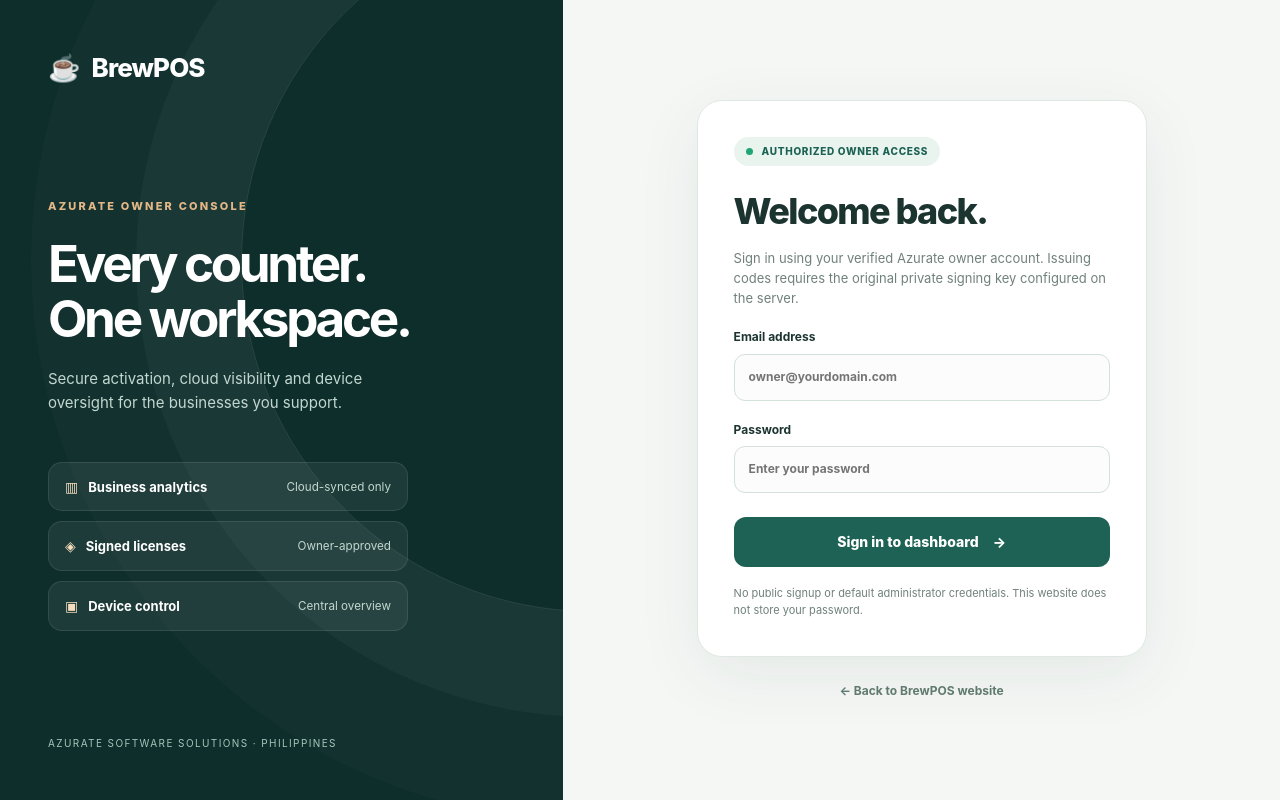
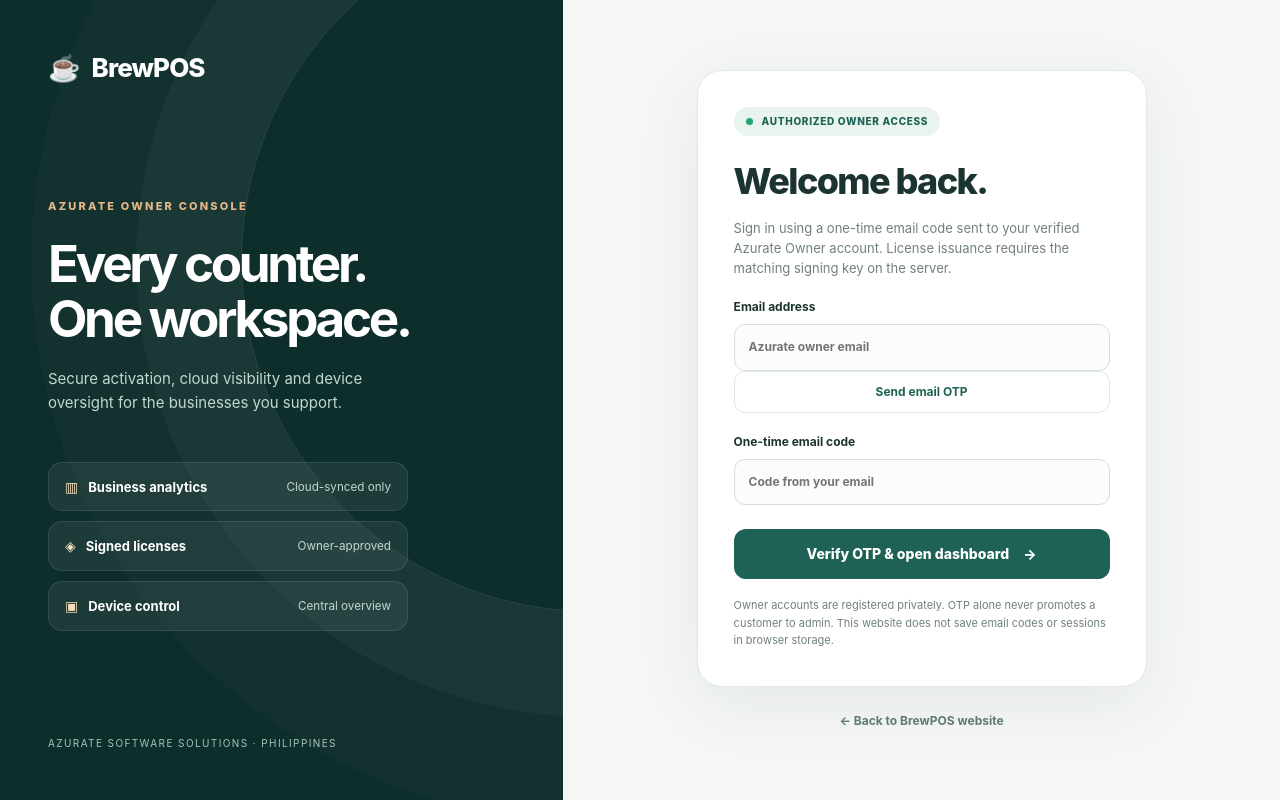
Before and after one commit to markyyy-lolz/BrewPOS-Android, a website: page website/public/owner.html in a window 1280 px wide. Drawn offline with Linux system fonts and the light colour scheme.

Commit message:
feat(owner-ui): email OTP sign-in, no password required for verified Azurate owner

```diff
--- a/website/public/owner.html
+++ b/website/public/owner.html
@@ -18,12 +18,13 @@
  </div><small class="art-footer">AZURATE SOFTWARE SOLUTIONS · PHILIPPINES</small></div>
  <div class="auth-form-area"><div class="auth-mobile-logo">☕ BrewPOS <span>/ Owner Console</span></div><form id="loginForm" class="auth-card">
    <div class="tag"><span class="dot"></span> AUTHORIZED OWNER ACCESS</div>
-   <h1>Welcome back.</h1><p>Sign in using your verified Azurate owner account. Issuing codes requires the original private signing key configured on the server.</p>
-   <label>Email address<input type="email" name="email" placeholder="owner@yourdomain.com" autocomplete="username" required></label>
-   <label>Password<input type="password" name="password" placeholder="Enter your password" autocomplete="current-password" required></label>
-   <button type="submit" class="primary full" id="loginButton">Sign in to dashboard <span aria-hidden="true">→</span></button>
+   <h1>Welcome back.</h1><p>Sign in using a one-time email code sent to your verified Azurate Owner account. License issuance requires the matching signing key on the server.</p>
+   <label>Email address<input type="email" name="email" placeholder="Azurate owner email" autocomplete="email" required></label>
+   <button type="button" class="outline full" id="sendLoginOtp">Send email OTP</button>
+   <label>One-time email code<input type="text" name="code" inputmode="numeric" autocomplete="one-time-code" pattern="[0-9]{6,8}" minlength="6" maxlength="8" placeholder="Code from your email" required></label>
+   <button type="submit" class="primary full" id="loginButton">Verify OTP & open dashboard <span aria-hidden="true">→</span></button>
    <p id="loginError" class="error" role="alert"></p>
-   <p class="subtle">No public signup or default administrator credentials. This website does not store your password.</p>
+   <p class="subtle">Owner accounts are registered privately. OTP alone never promotes a customer to admin. This website does not save email codes or sessions in browser storage.</p>
  </form><a class="back-link" href="./">← Back to BrewPOS website</a></div>
 </div>
 <div class="app-shell" id="app" hidden>
```
